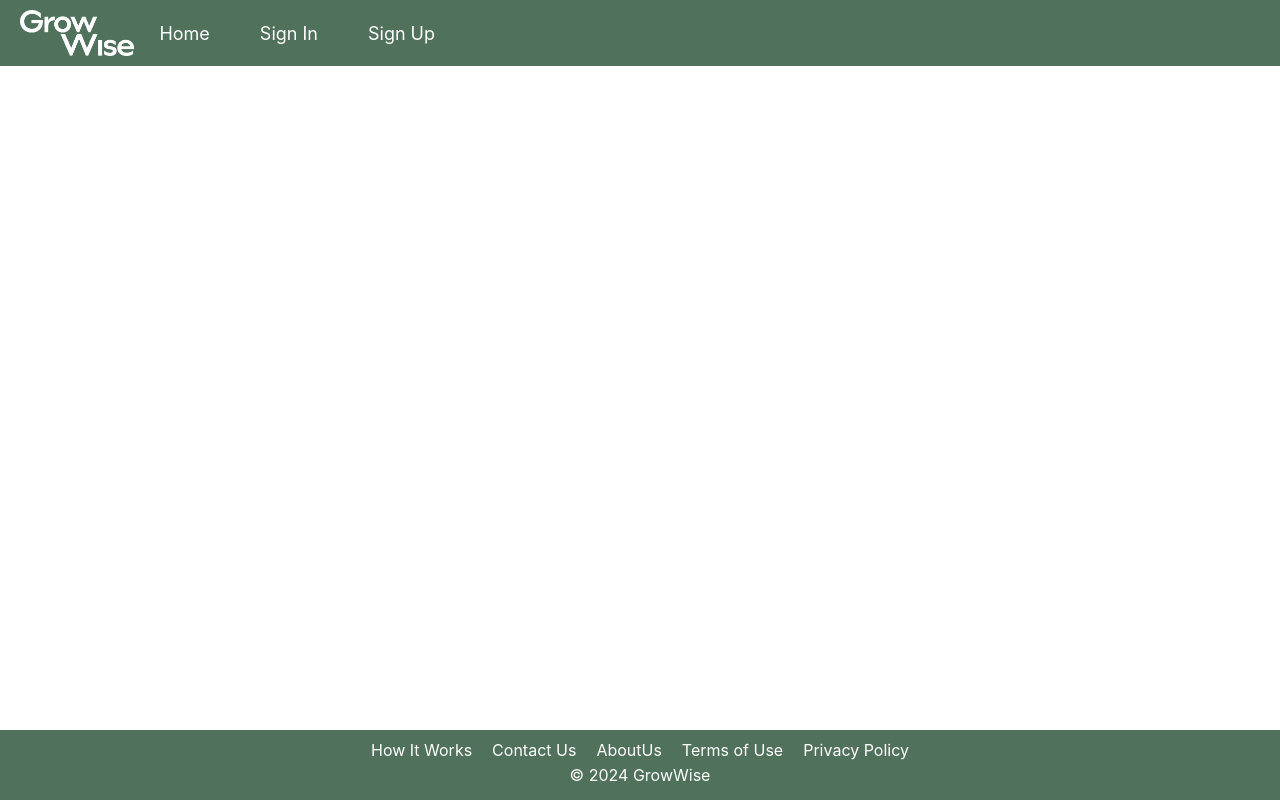
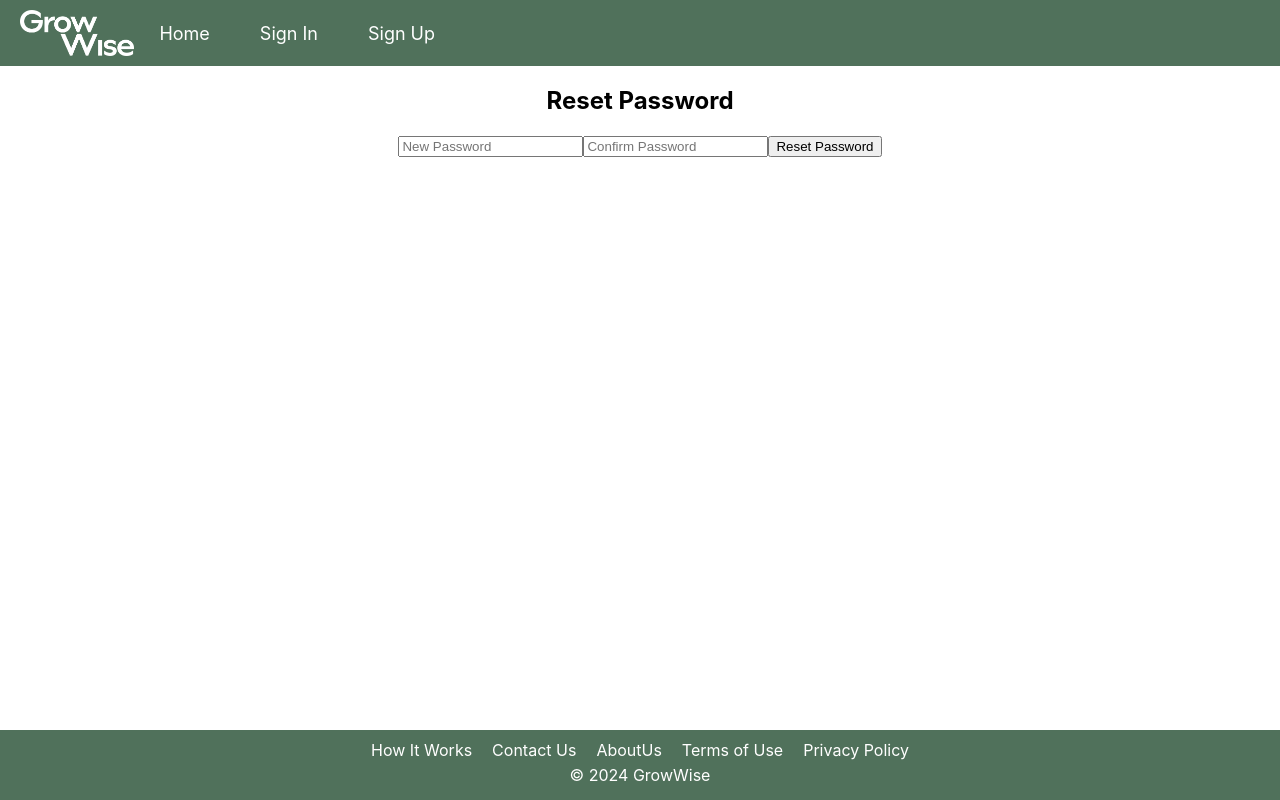
Before and after one commit to sahomelabs/exptest, a React (Create React App) app: page /reset-password/1 in a window 1280 px wide. Built offline with nearby package versions, Linux system fonts and the light colour scheme.

Commit message:
add password reset and forget password

```diff
--- a/src/App.js
+++ b/src/App.js
@@ -16,6 +16,8 @@ import HomePage from './Components/HomePage/HomePage';
 import EditIncomeForm from './EditIncome/EditIncomeForm';
 import AboutUs from './Pages/AboutUs/AboutUs';
 import HowItWorks from './Pages/How/howItWorks';
+import ForgotPassword from './Components/ForgetPass/ForgetPassword';
+import ResetPassword from './Components/ForgetPass/ResetPassword';
 import './App.css';
 
 const App = () => {
@@ -101,6 +103,8 @@ const App = () => {
           <Route path="/signup" element={<SignUp setIsAuthenticated={setIsAuthenticated} />} />
           <Route path="/expenses" element={isAuthenticated ? <ExpenseList expenses={expenses} editExpense={editExpense} deleteExpense={deleteExpense} /> : <Navigate to="/signin" />} />
           <Route path="/add-expense" element={isAuthenticated ? <ExpenseForm addExpense={addExpense} /> : <Navigate to="/signin" />} />
+          <Route path="/forgot-password" element={<ForgotPassword />} />
+          <Route path="/reset-password/:token" element={<ResetPassword />} />
         </Routes>
         <Footer />
       </div>
--- /dev/null
+++ b/src/Components/ForgetPass/ForgetPassword.jsx
@@ -0,0 +1,53 @@
+import React, { useState } from 'react';
+import { useNavigate } from 'react-router-dom';
+// import './ForgotPassword.css';
+
+const ForgotPassword = () => {
+  const [email, setEmail] = useState('');
+  const [message, setMessage] = useState('');
+  const navigate = useNavigate();
+
+  const handleResetRequest = async (e) => {
+    e.preventDefault();
+
+    try {
+      const response = await fetch(`${process.env.REACT_APP_API_URL}/api/auth/forgot-password`, {
+        method: 'POST',
+        headers: {
+          'Content-Type': 'application/json',
+        },
+        body: JSON.stringify({ email }),
+      });
+
+      const data = await response.json();
+
+      if (response.ok) {
+        setMessage('Password reset link has been sent to your email.');
+        setTimeout(() => navigate('/signin'), 3000); // Redirect to sign-in after a short delay
+      } else {
+        setMessage(data.message || 'An error occurred');
+      }
+    } catch (error) {
+      setMessage('An error occurred. Please try again.');
+    }
+  };
+
+  return (
+    <div className="forgot-password">
+      <form onSubmit={handleResetRequest}>
+        <h2>Forgot Password</h2>
+        <input
+          type="email"
+          placeholder="Email"
+          value={email}
+          onChange={(e) => setEmail(e.target.value)}
+          required
+        />
+        <button type="submit">Request Password Reset</button>
+      </form>
+      {message && <p className="message">{message}</p>}
+    </div>
+  );
+};
+
+export default ForgotPassword;
--- /dev/null
+++ b/src/Components/ForgetPass/ResetPassword.jsx
@@ -0,0 +1,67 @@
+import React, { useState } from 'react';
+import { useParams, useNavigate } from 'react-router-dom';
+// import './ResetPassword.css';
+
+const ResetPassword = () => {
+  const { token } = useParams(); // The token should be passed in the URL
+  const [password, setPassword] = useState('');
+  const [confirmPassword, setConfirmPassword] = useState('');
+  const [message, setMessage] = useState('');
+  const navigate = useNavigate();
+
+  const handleResetPassword = async (e) => {
+    e.preventDefault();
+
+    if (password !== confirmPassword) {
+      setMessage('Passwords do not match');
+      return;
+    }
+
+    try {
+      const response = await fetch(`${process.env.REACT_APP_API_URL}/api/auth/reset-password`, {
+        method: 'POST',
+        headers: {
+          'Content-Type': 'application/json',
+        },
+        body: JSON.stringify({ token, password }),
+      });
+
+      const data = await response.json();
+
+      if (response.ok) {
+        setMessage('Password has been reset successfully. You can now sign in.');
+        setTimeout(() => navigate('/signin'), 3000); // Redirect to sign-in after a short delay
+      } else {
+        setMessage(data.message || 'An error occurred');
+      }
+    } catch (error) {
+      setMessage('An error occurred. Please try again.');
+    }
+  };
+
+  return (
+    <div className="reset-password">
+      <form onSubmit={handleResetPassword}>
+        <h2>Reset Password</h2>
+        <input
+          type="password"
+          placeholder="New Password"
+          value={password}
+          onChange={(e) => setPassword(e.target.value)}
+          required
+        />
+        <input
+          type="password"
+          placeholder="Confirm Password"
+          value={confirmPassword}
+          onChange={(e) => setConfirmPassword(e.target.value)}
+          required
+        />
+        <button type="submit">Reset Password</button>
+      </form>
+      {message && <p className="message">{message}</p>}
+    </div>
+  );
+};
+
+export default ResetPassword;
--- a/src/Components/SignIn/SignIn.jsx
+++ b/src/Components/SignIn/SignIn.jsx
@@ -59,6 +59,8 @@ const SignIn = ({ setIsAuthenticated }) => {
         <button type="submit">Sign In</button>
       </form>
       <p>Don't have an account? <Link to="/signup">Sign Up</Link></p>
+      <p><Link to="/forgot-password">Forgot Password?</Link></p>
+
     </div>
   );
 };
```
